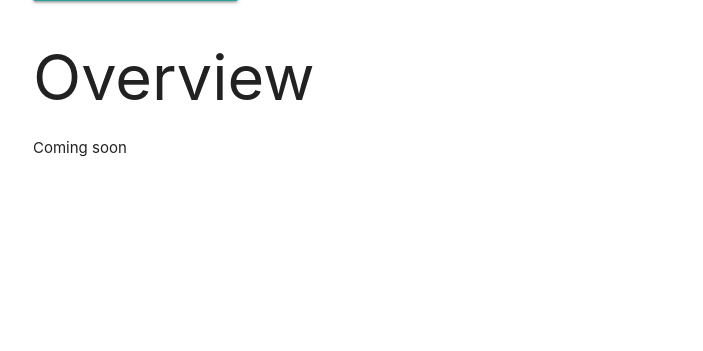
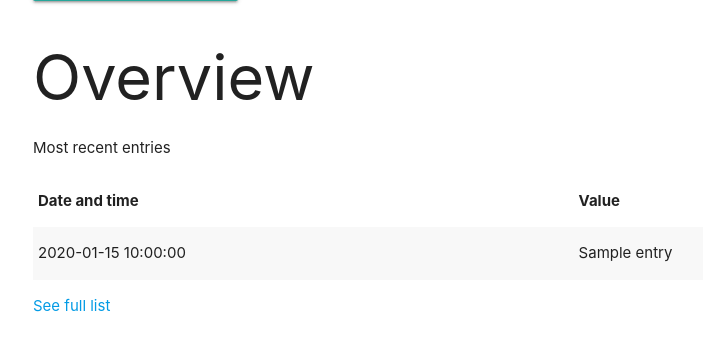
Before and after one commit to shoorick/weight, a Flask app: template templates/index.html in a window 1280 px wide. Shown: the part 327-678 px from the top of the page, without its empty margins (159-862 px from the left). Run offline with Flask 2, Linux system fonts and the light colour scheme; the template is opened without the code that fills it: most values are stand-ins (such as "Sample title", 1, 10 or a date in 2020).

Commit message:
Add most recent entries to main page

```diff
--- a/app.py
+++ b/app.py
@@ -50,7 +50,12 @@ def index():
         category_id:    category_id,
         category_title: category_title
     }
-    return render_template('index.html', form=form)
+
+    connection = db_connect()
+    entries = connection.execute('SELECT * FROM entries LIMIT 5').fetchall()
+    connection.close()
+
+    return render_template('index.html', form = form, entries = entries)
 
 @app.route('/table')
 def table():
--- /dev/null
+++ b/templates/entries.html
@@ -0,0 +1,16 @@
+<table class="striped responsive-table">
+  <thead>
+    <tr>
+      <th>Date and time</th>
+      <th>Value</th>
+    </tr>
+  </thead>
+  <tbody>
+  {% for entry in entries %}
+    <tr>
+      <td>{{ entry['created'] }}</td>
+      <td>{{ entry['entry'  ] }}</td>
+    </tr>
+  {% endfor %}
+  </tbody>
+</table>
--- a/templates/index.html
+++ b/templates/index.html
@@ -3,5 +3,7 @@
 {% block content %}
   {% include 'form/entry.html' %}
   <h1>{% block title %} Overview {% endblock %}</h1>
-  <p>Coming soon</p>
+  <p>Most recent entries</p>
+  {% include 'entries.html' %}
+  <p><a href="{{ url_for('table')}}">See full list</a></p>
 {% endblock %}
```
Also changed, not shown: templates/table.html (+1 -16 lines).
